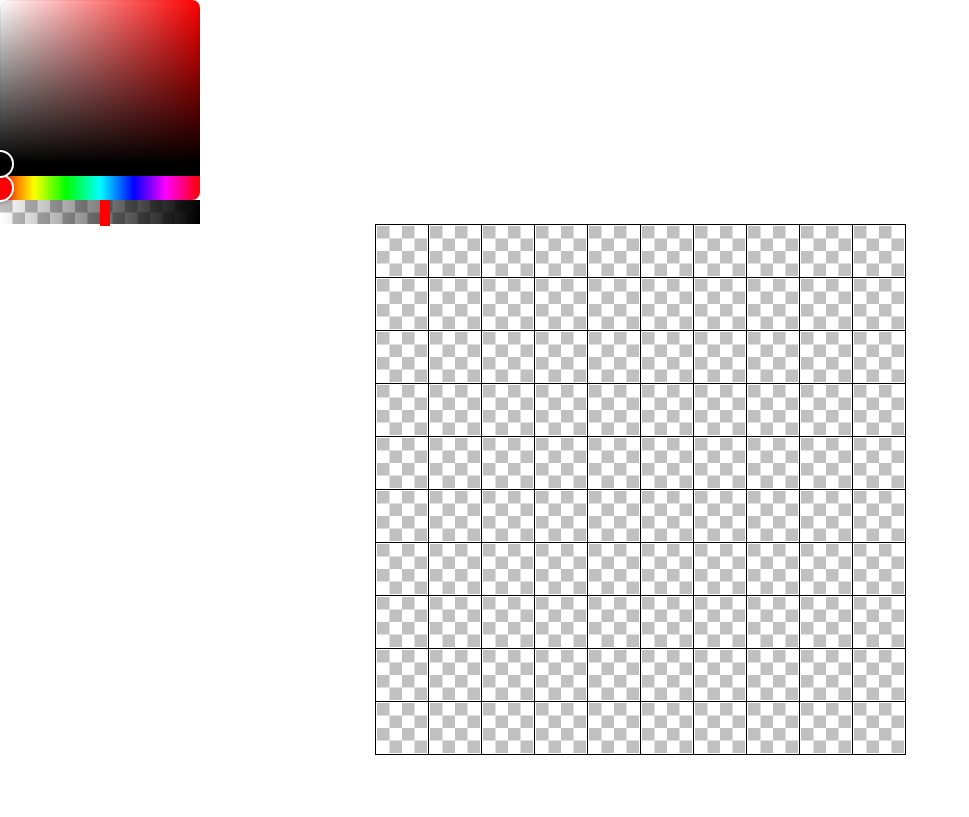
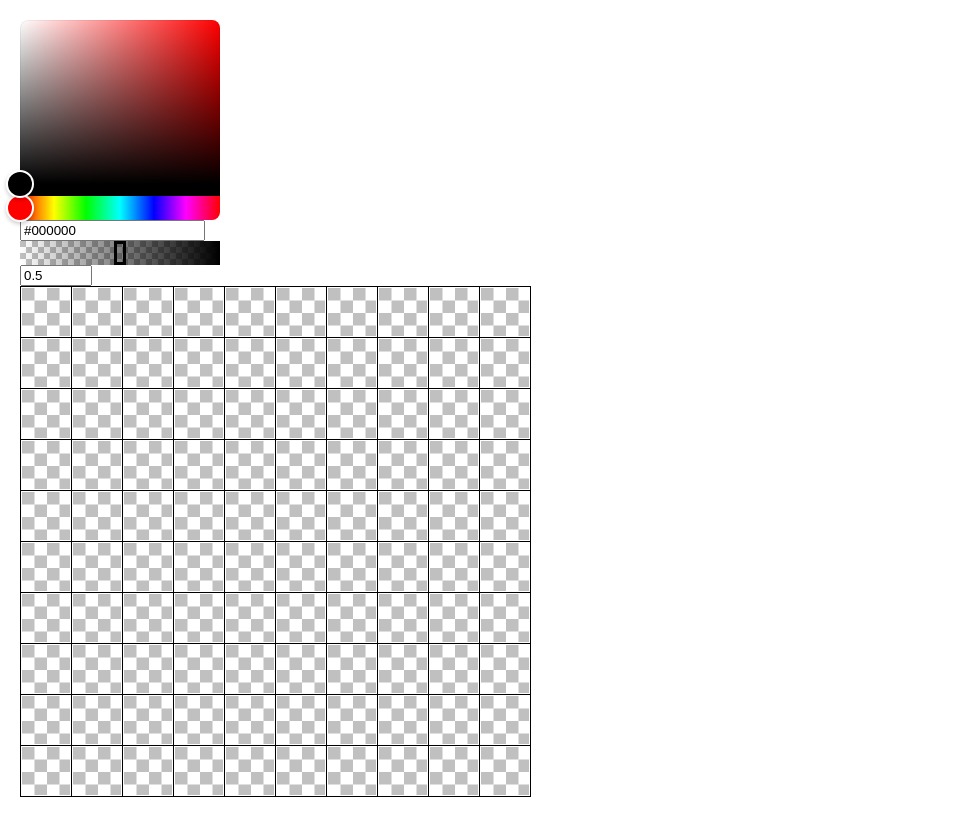
Before and after one commit to sarahtennis/pixel-svg, a React (Create React App) app in the folder app/: page / in a window 1280 px wide. Shown: the whole page, without its empty margins (0-969 px from the left). Built offline with nearby package versions, Linux system fonts and the light colour scheme.

Commit message:
Clean up, color and opacity picker work

```diff
--- a/app/src/App.css
+++ b/app/src/App.css
@@ -3,41 +3,5 @@
 @import './components/PixelGridRow/PixelGridRow.css';
 
 .App {
-  text-align: center;
+  padding: 20px;
 }
-
-.App-logo {
-  height: 40vmin;
-  pointer-events: none;
-}
-
-@media (prefers-reduced-motion: no-preference) {
-  .App-logo {
-    animation: App-logo-spin infinite 20s linear;
-  }
-}
-
-.App-header {
-  background-color: #282c34;
-  min-height: 100vh;
-  display: flex;
-  flex-direction: column;
-  align-items: center;
-  justify-content: center;
-  font-size: calc(10px + 2vmin);
-  color: white;
-}
-
-.App-link {
-  color: #61dafb;
-}
-
-@keyframes App-logo-spin {
-  from {
-    transform: rotate(0deg);
-  }
-
-  to {
-    transform: rotate(360deg);
-  }
-}
--- a/app/src/components/ColorPicker/ColorPicker.js
+++ b/app/src/components/ColorPicker/ColorPicker.js
@@ -1,10 +1,11 @@
 import React from 'react';
-import { HexColorPicker, } from 'react-colorful';
+import { HexColorInput, HexColorPicker, } from 'react-colorful';
 
 function ColorPicker(props) {
   return (
     <div className="color-picker">
       <HexColorPicker color={props.selectedColor} onChange={props.setSelectedColor} />
+      <HexColorInput prefixed color={props.selectedColor} onChange={props.setSelectedColor} />
     </div>
   );
 }
--- a/app/src/components/OpacityPicker/OpacityPicker.css
+++ b/app/src/components/OpacityPicker/OpacityPicker.css
@@ -1,10 +1,10 @@
 .opacity-picker {
   width: 200px;
-  min-height: 24px;
+  max-height: 24px;
   position: relative;
 }
 
-.opacity-picker:before {
+.opacity-picker-background {
   content: '';
   position: absolute;
   top: 0;
@@ -12,13 +12,36 @@
   right: 0;
   bottom: 0;
   background-image: url('../../Transparent.svg');
-  background-size: 25px 25px;
+  background-size: 12px 12px;
   z-index: -1;
 }
 
-.opacity-picker-slider {
-  position: absolute;
-  height: 26px;
-  width: 10px;
-  background: red;
+.opacity-picker input[type=range] {
+  height: 24px;
+  width: 100%;
+  -webkit-appearance: none;
+  -moz-appearance: none;
+  appearance: none;
+  background: transparent;
+  margin: 0;
+  padding: 0;
+  border: none;
 }
+
+.opacity-picker input[type=range]::-webkit-slider-thumb {
+  -webkit-appearance: none;
+  appearance: none;
+  width: 12px;
+  height: 24px;
+  background: transparent;
+  border: 3px solid #000;
+  cursor: pointer;
+}
+
+.opacity-picker input[type=range]::-moz-range-thumb {
+  width: 12px;
+  height: 24px;
+  background: transparent;
+  border: 3px solid #000;
+  cursor: pointer;
+}
--- a/app/src/components/OpacityPicker/OpacityPicker.js
+++ b/app/src/components/OpacityPicker/OpacityPicker.js
@@ -11,36 +11,6 @@ export function hexToRGB(hex) {
 }
 
 function OpacityPicker(props) {
-  const picker = useRef(null);
-  const slider = useRef(null);
-  const [pickerWidth, setPickerWidth] = useState(0);
-  const [sliderPosition, setSliderPosition] = useState(0);
-  const [dragPosition, setDragPosition] = useState(null);
-
-  useEffect(() => {
-    setPickerWidth(picker.current.clientWidth);
-  }, []);
-
-  useEffect(() => {
-    updateSlider();
-  }, [pickerWidth]);
-
-  // useEffect(() => {
-  //   if (dragPosition) {
-  //     updateSelectedOpacity();
-  //   }
-  // }, [dragPosition]);
-
-  function updateSlider() {
-    setSliderPosition(props.selectedOpacity * 100);
-  }
-
-  function getSliderStyle() {
-    return {
-      'left': `${sliderPosition}%`
-    }
-  }
-
   function getOpacityPickerStyle() {
     const { r, g, b } = hexToRGB(props.selectedColor);
     return {
@@ -48,39 +18,14 @@ function OpacityPicker(props) {
     }
   }
 
-  function onMouseDown(e) {
-    const onWindowMouseMove = (e) => {
-      const boundingBox = picker.current.getBoundingClientRect();
-      let newPercent = 100 - (boundingBox.right - e.clientX) / boundingBox.width * 100;
-      if (newPercent > 100) {
-        newPercent = 100
-      } else if (newPercent < 0) {
-        newPercent = 0;
-      }
-      setSliderPosition(newPercent);
-    }
-
-    const onWindowMouseUp = () => {
-      // setIsDragging(false);
-      window.removeEventListener('mouseup', onWindowMouseUp);
-      window.removeEventListener('mousemove', onWindowMouseMove);
-    }
-
-    window.addEventListener('mousemove', onWindowMouseMove);
-    window.addEventListener('mouseup', onWindowMouseUp);
-  }
-
-  function onWindowMouseMove(e) {
-    console.log('mouse move');
-  }
-
   // convert to rgba in final write to svg
   return (
-    <div ref={picker} className="opacity-picker" style={getOpacityPickerStyle()}>
-      <div className="opacity-picker-slider"
-        ref={slider}
-        style={getSliderStyle()}
-        onMouseDown={onMouseDown}></div>
+    <div className="opacity-picker-container">
+      <div className="opacity-picker">
+        <input type="range" step="0.01" min="0" max="1" style={getOpacityPickerStyle()} value={props.selectedOpacity} onChange={(e) => props.setSelectedOpacity(e.target.value)}></input>
+        <div className="opacity-picker-background"></div>
+      </div>
+      <input type="number" step="0.01" min="0" max="1" value={props.selectedOpacity} onChange={(e) => props.setSelectedOpacity(e.target.value)} ></input>
     </div>
   );
 }
--- a/app/src/components/PixelGrid/PixelGrid.css
+++ b/app/src/components/PixelGrid/PixelGrid.css
@@ -1,5 +1,5 @@
 .pixel-grid {
-  background: black;
+  background: #fff;
   display: inline-grid;
   border-top: none;
   grid-row-gap: 1px;
--- a/app/src/components/PixelGridSquare/PixelGridSquare.css
+++ b/app/src/components/PixelGridSquare/PixelGridSquare.css
@@ -2,6 +2,7 @@
   height: 50px;
   width: 50px;
   border: 1px solid white;
+  box-shadow: 0 0 0 1px black;
   position: relative;
 }
 
@@ -18,5 +19,12 @@
   height: 100%;
   width: 100%;
   position: absolute;
+  z-index: 3;
+}
+
+.pixel-grid-square .filled-color {
+  height: 100%;
+  width: 100%;
+  position: absolute;
   z-index: 2;
 }
--- a/app/src/components/PixelGridSquare/PixelGridSquare.js
+++ b/app/src/components/PixelGridSquare/PixelGridSquare.js
@@ -7,18 +7,10 @@ function PixelGridSquare(props) {
     props.updateGridAtPosition(props.rowIndex, props.columnIndex, props.color);
   }
 
-  function getIsTransparent() {
-    return !props.square || (isHovered && !props.color);
-  }
-
   function getSquareStyle() {
     if (props.square) {
       return {
         "backgroundColor": props.square,
-      };
-    } else {
-      return {
-        "backgroundColor": "#fff",
       };
     }
   }
@@ -38,11 +30,11 @@ function PixelGridSquare(props) {
 
   return (
     <div className="pixel-grid-square"
-      style={getSquareStyle()}
       onClick={() => onSquareClick()}
       onMouseEnter={() => setIsHovered(true)}
       onMouseLeave={() => setIsHovered(false)}>
-      {getIsTransparent() ? <div className="transparent"></div> : null}
+      <div className="transparent"></div>
+      <div className="filled-color" style={getSquareStyle()}></div>
       {isHovered ? <div className="hovered" style={getHoverStyle()}></div> : null}
     </div >
   )
--- a/app/src/index.css
+++ b/app/src/index.css
@@ -1,13 +1,12 @@
+*, *:before, *:after {
+  box-sizing: border-box;
+}
+
 body {
   margin: 0;
-  font-family: -apple-system, BlinkMacSystemFont, 'Segoe UI', 'Roboto', 'Oxygen',
-    'Ubuntu', 'Cantarell', 'Fira Sans', 'Droid Sans', 'Helvetica Neue',
-    sans-serif;
-  -webkit-font-smoothing: antialiased;
-  -moz-osx-font-smoothing: grayscale;
+  font-family: sans-serif;
 }
 
-code {
-  font-family: source-code-pro, Menlo, Monaco, Consolas, 'Courier New',
-    monospace;
+body.dragging {
+  cursor: grabbing;
 }
```
